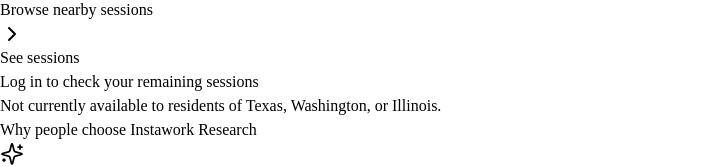
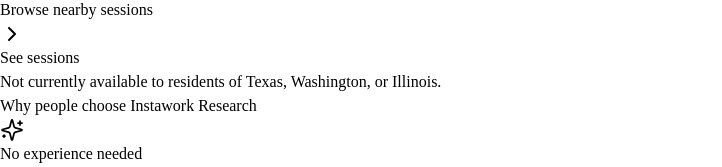
Before and after one commit to ariswang-instawork/instawork-research, a React (Vite) app in the folder client/: page / in a window 1280 px wide. Shown: the part 744-911 px from the top of the page, without its empty margins (0-722 px from the left). Built offline with nearby package versions, Linux system fonts and the light colour scheme; no server answers.

Commit message:
Update landing page and add screenshot asset
Replit-Commit-Author: Agent

```diff
--- a/client/src/pages/Landing.tsx
+++ b/client/src/pages/Landing.tsx
@@ -92,14 +92,6 @@ export default function Landing() {
           </PrimaryCtaButton>
         </div>
 
-        <button
-          type="button"
-          onClick={() => setEligibilityOpen(true)}
-          className="block mt-4 text-base text-[#101828] underline underline-offset-2"
-        >
-          Log in to check your remaining sessions
-        </button>
-
         <p className="text-xs text-gray-500 mt-3">
           Not currently available to residents of Texas, Washington, or Illinois.
         </p>
```
Also changed, not shown: attached_assets/Screenshot_2026-07-22_at_10.54.45_PM_1784778887171.png (added).
